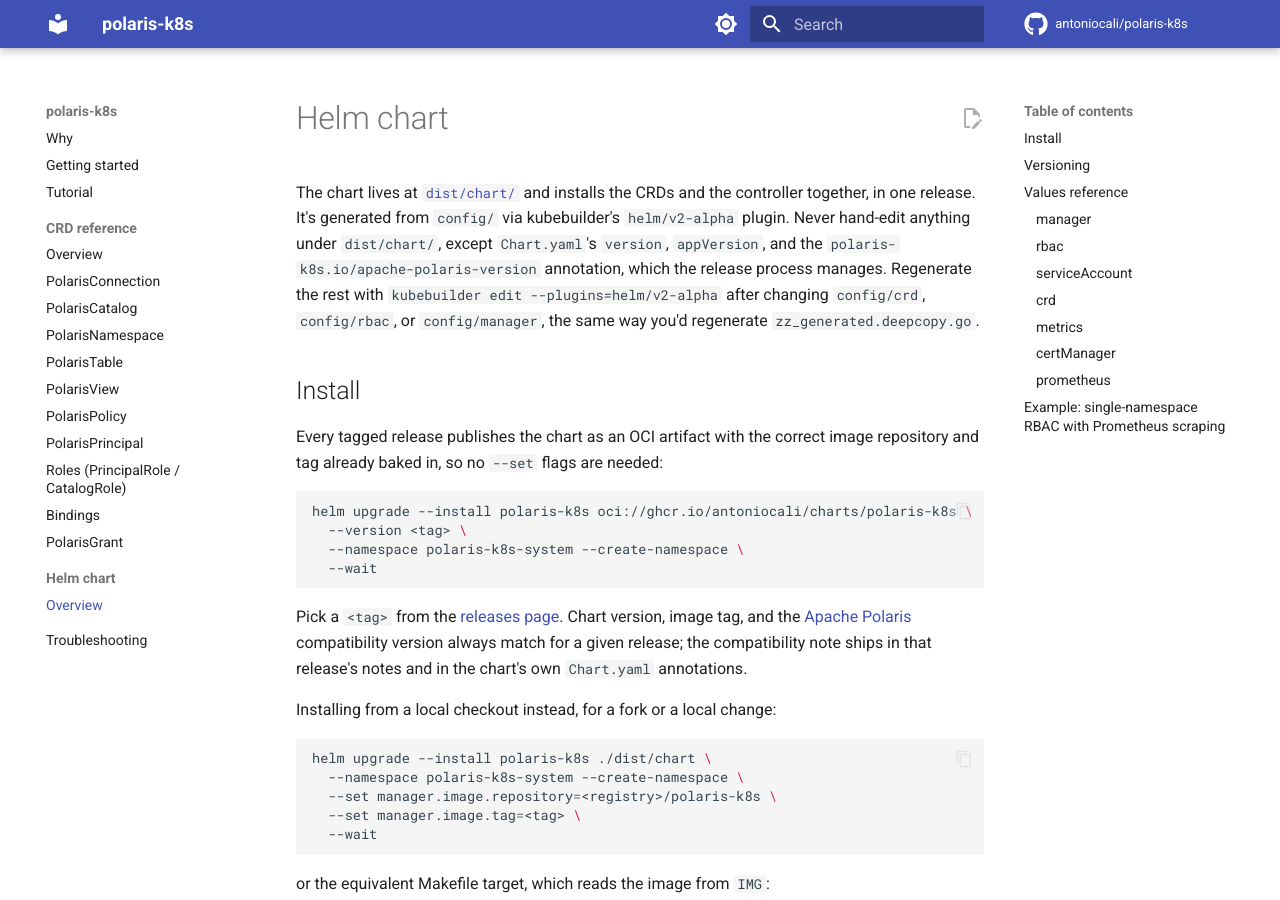
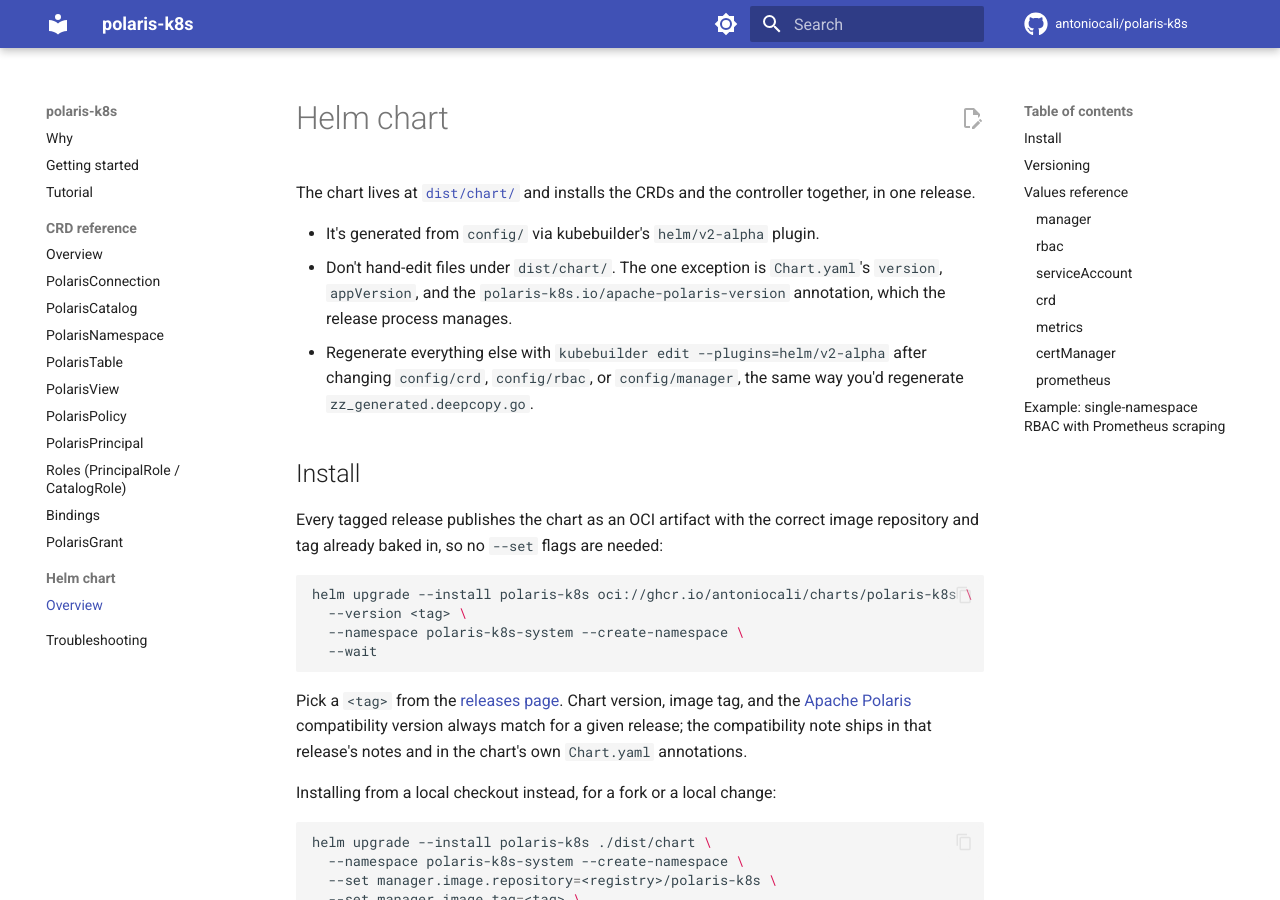
Before and after one commit to antoniocali/polaris-k8s, an MkDocs documentation site: the page built from docs/helm-chart.md, in a window 1280 px wide and 900 px high. Built offline with MkDocs 1.6.1 and Material for MkDocs 9.7.7, drawn with Linux system fonts in a browser that asks for light colours; comment, search, counter and statistics services are not loaded.

Commit message:
docs: break up dense intro paragraph on the Helm chart page (#30)
The opening paragraph packed four separate facts (where the chart lives,
how it's generated, the hand-edit exception, how to regenerate it) into
one long sentence with heavy inline-code density, hard to scan. Split
into a one-line intro plus a bullet list.

Co-authored-by: Claude Sonnet 5 <noreply@anthropic.com>

```diff
--- a/docs/helm-chart.md
+++ b/docs/helm-chart.md
@@ -1,6 +1,10 @@
 # Helm chart
 
-The chart lives at [`dist/chart/`](https://github.com/antoniocali/polaris-k8s/tree/main/dist/chart) and installs the CRDs and the controller together, in one release. It's generated from `config/` via kubebuilder's `helm/v2-alpha` plugin. Never hand-edit anything under `dist/chart/`, except `Chart.yaml`'s `version`, `appVersion`, and the `polaris-k8s.io/apache-polaris-version` annotation, which the release process manages. Regenerate the rest with `kubebuilder edit --plugins=helm/v2-alpha` after changing `config/crd`, `config/rbac`, or `config/manager`, the same way you'd regenerate `zz_generated.deepcopy.go`.
+The chart lives at [`dist/chart/`](https://github.com/antoniocali/polaris-k8s/tree/main/dist/chart) and installs the CRDs and the controller together, in one release.
+
+- It's generated from `config/` via kubebuilder's `helm/v2-alpha` plugin.
+- Don't hand-edit files under `dist/chart/`. The one exception is `Chart.yaml`'s `version`, `appVersion`, and the `polaris-k8s.io/apache-polaris-version` annotation, which the release process manages.
+- Regenerate everything else with `kubebuilder edit --plugins=helm/v2-alpha` after changing `config/crd`, `config/rbac`, or `config/manager`, the same way you'd regenerate `zz_generated.deepcopy.go`.
 
 ## Install
 
```
